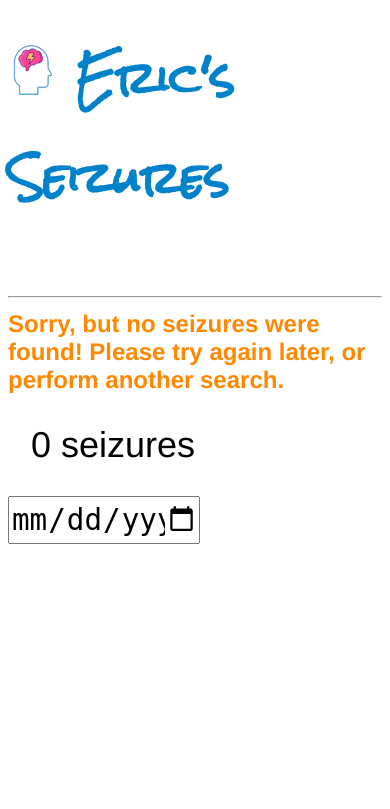
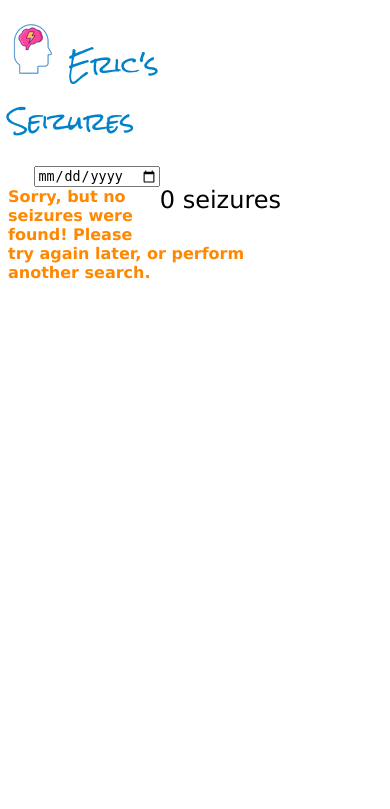
Before and after one commit to ericoc/seizures.ericoc.com, a Flask app: template app/templates/seizures.html.j2 in a window 390 px wide. Shown: the top 809 px of the page. Run offline with Flask 2, Linux system fonts and the light colour scheme; the template is opened without the code that fills it, so the values that code supplies are empty.

Commit message:
lots of css and header cleanup

```diff
--- a/app/static/style.css
+++ b/app/static/style.css
@@ -4,21 +4,12 @@
 }
 
 html, body, table {
-    font-family:    Helvetica, sans-serif;
+    font-family:    Verdana, sans-serif;
 }
 
 h1 {
-    font-size:      1.75em;
-}
-
-h1 a {
-    color:              #a000a0;
-    font-family:        'Rock Salt', cursive;
-    text-decoration:    none;
-}
-
-h1 a:hover, h1 a:active {
-    text-decoration:    underline;
+    font-size:      1.5em;
+    font-family:    'Rock Salt', cursive;
 }
 
 #logo {
@@ -37,23 +28,48 @@ h1 a:hover, h1 a:active {
     transform:              rotate(45deg);
 }
 
-h2, h3, h4 {
+h1, h2, h3, h4, th {
     font-weight:    normal;
+}
+
+h1 {
+    display:        inline-block;
+}
+
+h2 {
+    display:        inline-block;
+    text-align:     right;
+    float:          right;
+}
+
+a {
+    text-decoration:    none;
 }
 
 a:link, a:active, a:visited {
     color:  #0082cb;
 }
 
-a:hover, #span-chosen, #date-chosen {
+a:hover, li:target a, #span-chosen, #date-chosen {
     color:          #a000a0;
+}
+
+li:target, #date-chosen {
     font-weight:    bold;
 }
 
-#date-chosen {
+li:target a {
+    font-weight:    normal;
+}
+
+#map-canvas {
+    margin-top:    2.5em;
+}
+
+#date-chosen, #map-canvas, table {
     border-color:   #0082cb;
     border-style:   solid;
-    border-width:   2px;
+    border-width:   2.5px;
 }
 
 #time-spans {
@@ -64,7 +80,7 @@ a:hover, #span-chosen, #date-chosen {
 #left-box {
     float:      left;
     position:   fixed;
-    height:     100%;
+    height:     95%;
     width:      70%;
 }
 
@@ -74,45 +90,11 @@ a:hover, #span-chosen, #date-chosen {
 }
 
 input {
-    font-size:  1.5em;
-    height:     1.5em;
+    float:      right;
 }
 
 @media (max-width: 1024px) {
-
-    body {
-        font-size:   1.5em;
-    }
-
-    input {
-        width:      100%;
-    }
-
-    #map-canvas {
-        clear:      both;
-        position:   relative;
-    }
-
-    #left-box {
-        height:     initial;
-        clear:      both;
-        float:      none;
-        position:   relative;
-        width:      100%;
-    }
-
-    #right-box {
-        clear:      both;
-        float:      none;
-        position:   relative;
-        width:      50%;
-    }
-
-    #time-spans {
-        clear:      both;
-        float:      none;
-        position:   relative;
-    }
+    // TBD
 }
 
 #map-canvas {
@@ -129,13 +111,6 @@ input {
     font-weight:    bold;
 }
 
-table {
-    border-collapse:    collapse;
-    border-color:       #000;
-    border-style:       solid;
-    border-width:       1px;
-}
-
 tr:nth-child(2n) {
     background-color:   #ddd;
 }
@@ -146,14 +121,6 @@ td:nth-child(2), td:nth-child(3) {
 
 li:nth-child(2n) {
     background-color:   #ddd;
-}
-
-li:target {
-    font-weight:    bold;
-}
-
-li:target a {
-    color:          #a000a0;
 }
 
 td {
@@ -171,7 +138,7 @@ td {
         background-position:    -100px 0;
     }
 
-    a:hover, #span-chosen, .date-chosen {
+    a:hover, #span-chosen, #date-chosen {
         color:              #fff;
     }
 
--- a/app/templates/seizures.html.j2
+++ b/app/templates/seizures.html.j2
@@ -52,7 +52,7 @@
                 contentString_{{ unix_time }}       += '<th class="marker-header" title="{{ pretty_time | striptags }}">{{ pretty_time }}</th>';
                 contentString_{{ unix_time }}       += '</tr>';
             {%- for i in point.keys() %}
-                contentString_{{ unix_time }}       += '<tr><td><strong>{{ i | title }}</strong>:</td><td>{{ point[i] | safe | replace("'", "\\'") }}</td></tr>';
+                contentString_{{ unix_time }}       += '<tr><td>{{ i | title }}</td><td>{{ point[i] | safe | replace("'", "\\'") }}</td></tr>';
             {%- endfor %}
                 contentString_{{ unix_time }}       += '</table>';
                 const infowindow_{{ unix_time }}    = new google.maps.InfoWindow({
@@ -128,37 +128,36 @@
                     Eric's Seizures
                 </a>
             </h1>
+            <h2 title="{{ total_points }} seizure{% if total_points != 1 %}s{% endif %}">
+                {{ total_points }} seizure{% if total_points != 1 %}s{% endif %}
+            </h2>
+            <div id="choose-date" title="Choose Date">
+                <input type="date" pattern="\d{4}-\d{2}-\d{2}" max="{{ today }}" onchange="chooseDate(this.value);" id="date
+    {%- if date -%}
+                -chosen" value="{{ date }}" title="{{ date }}
+    {%- endif -%}
+                ">
+            </div>
     {%- if timespans is defined and timespans is iterable and timespans | length > 1 %}
             <div id="time-spans">
-                {%- for timespan in timespans %}
+        {%- for timespan in timespans %}
                     <a href="{{ url_for('view_span', span=timespan) }}"{% if timespan == span %} id="span-chosen"{% endif %} title="{{ timespan }}">{{ timespan }}</a>
-                {%- endfor %}
+        {%- endfor %}
             </div>
     {%- endif %}
-            <br>
-            <hr>
-        {%- if error_message is defined %}
+    {%- if error_message is defined %}
             <div id="error">
-                {{ error_message }}
+                <p>
+                    {{ error_message }}
+                </p>
             </div>
-        {%- endif %}
+    {%- endif %}
     {%- if googlemaps_api_key and total_points > 0 %}
             <div id="map-canvas"></div>
     {%- endif %}
         </div>
         <div id="right-box">
             <div id="seizure-list" title="Seizure List">
-                <h2 title="{{ total_points }} seizure{% if total_points != 1 %}s{% endif %}">
-                    {{ total_points }} seizure{% if total_points != 1 %}s{% endif %}
-                </h2>
-                <span id="choose-date" title="Choose Date">
-                    <input type="date" pattern="\d{4}-\d{2}-\d{2}" max="{{ today }}" onchange="chooseDate(this.value);" id="date
-                {%- if date -%}
-                    -chosen" value="{{ date }}" title="{{ date }}
-                {%- endif -%}
-                ">
-                </span>
-                <br>
                 <ol>
             {%- for point in points %}
                 {%- set unix_time = point['time'] | string | truncate(10, True, '') %}
```
